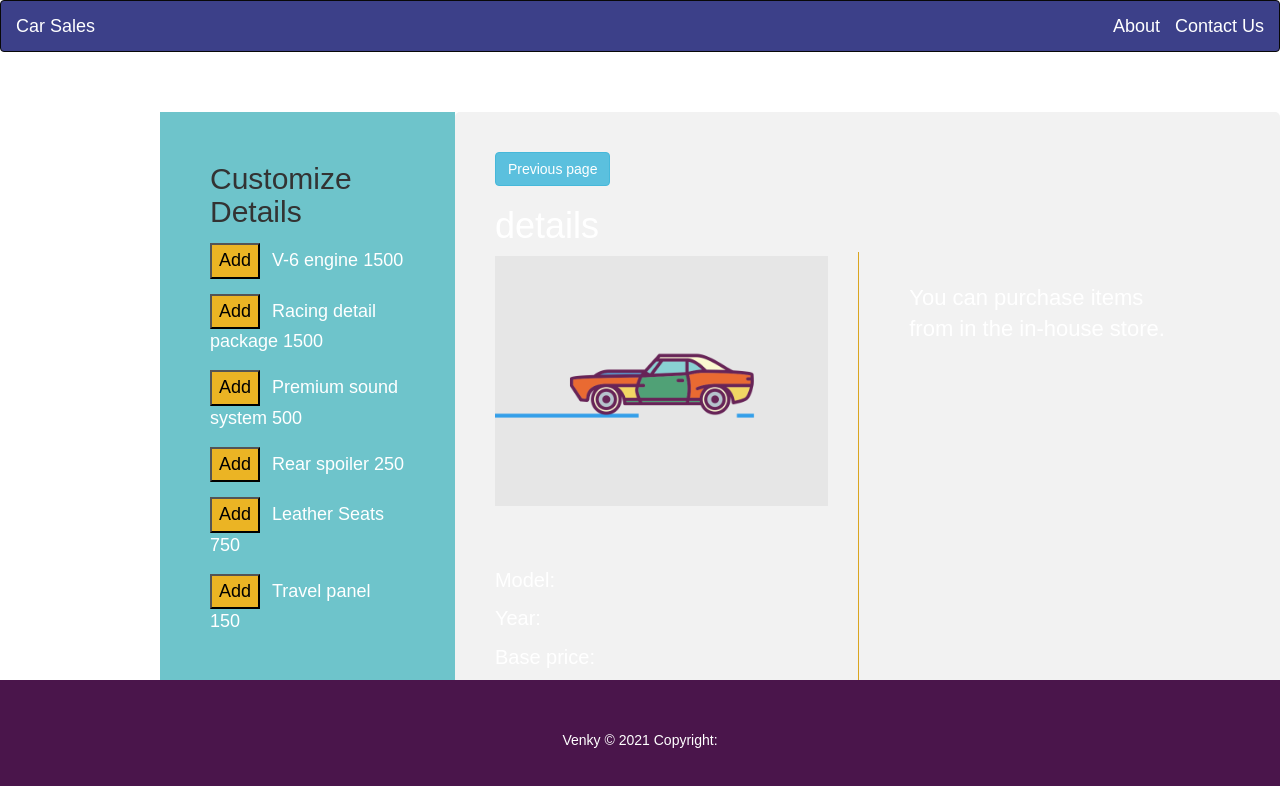
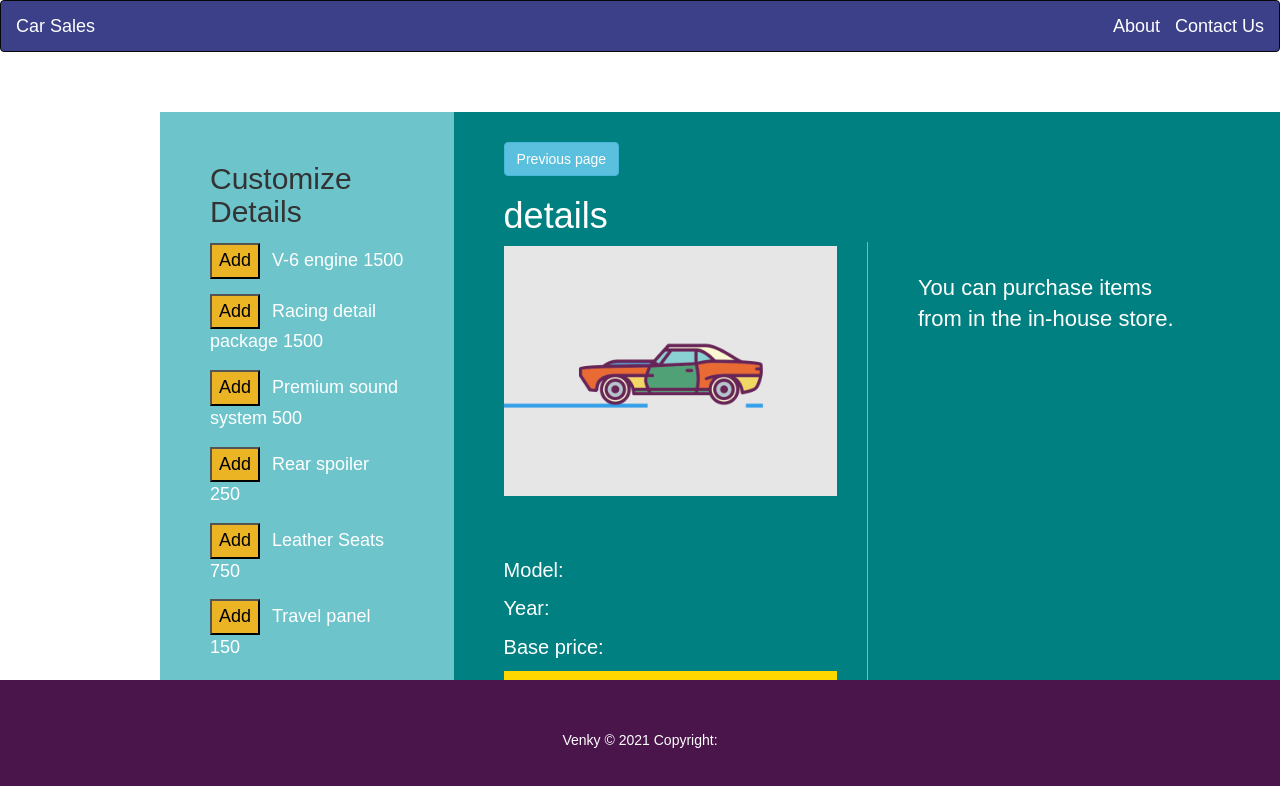
Before and after one commit to vy3191/e-commerce, a React (Create React App) app: page /cars/1 in a window 1280 px wide. Shown: the top 786 px of the page. Built offline with nearby package versions, Linux system fonts and the light colour scheme.

Commit message:
Modified contact form styles

```diff
--- a/src/components/Contact.js
+++ b/src/components/Contact.js
@@ -43,7 +43,7 @@ class Contact extends Component {
     const isValid = !firstName || !lastName || !email || !subject;
     console.log('state>>', this.state)
     return (
-        <div className="container">
+        <div className="container contact-us">
           <h1 className="text-center">Contact Details</h1>
           <form onSubmit={ this.handleSubmit }>
             <label htmlFor="fname">First Name</label>
@@ -83,7 +83,7 @@ class Contact extends Component {
               style={{height:"200px"}} />
             <div className="submit">
                <button
-                disabled={ isValid }
+              disabled={ isValid }
                className="btn btn-lg btn-success"
               >
                 Submit
--- a/src/styles/App.css
+++ b/src/styles/App.css
@@ -171,7 +171,7 @@ div.submit {
 }
 
 
-.container {
+.contact-us {
   border-radius: 5px;
   background-color: #f2f2f2;
   padding: 40px;
```
